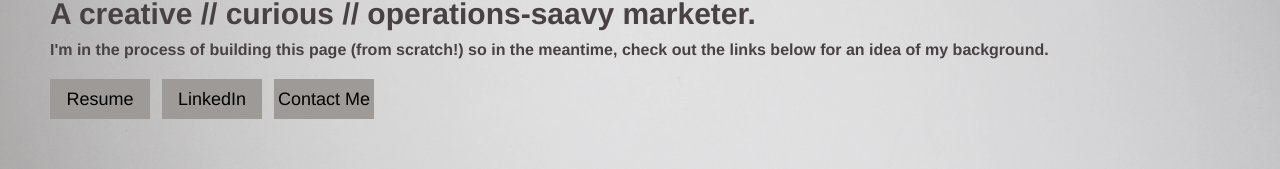
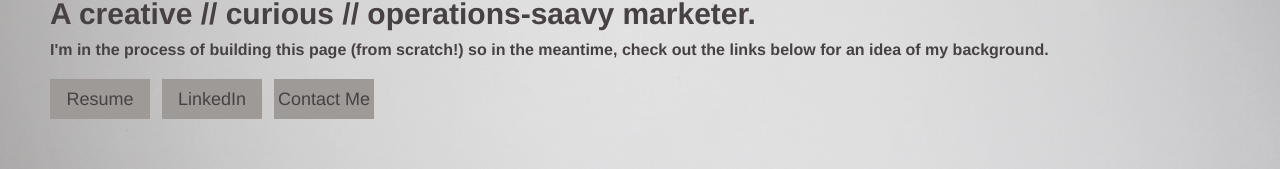
Before and after one commit to cebinger/cebinger.github.io, a plain HTML site: page unit_3/index.html in a window 1280 px wide. Shown: the part 416-585 px from the top of the page. Drawn offline with Linux system fonts and the light colour scheme.

Commit message:
Button color

```diff
--- a/unit_3/css/style.css
+++ b/unit_3/css/style.css
@@ -46,5 +46,5 @@ p {
   line-height: 40px;
   font-size: 18px;
   text-decoration: inherit;
-  color: black;
+  color: #474143;
 }
```
